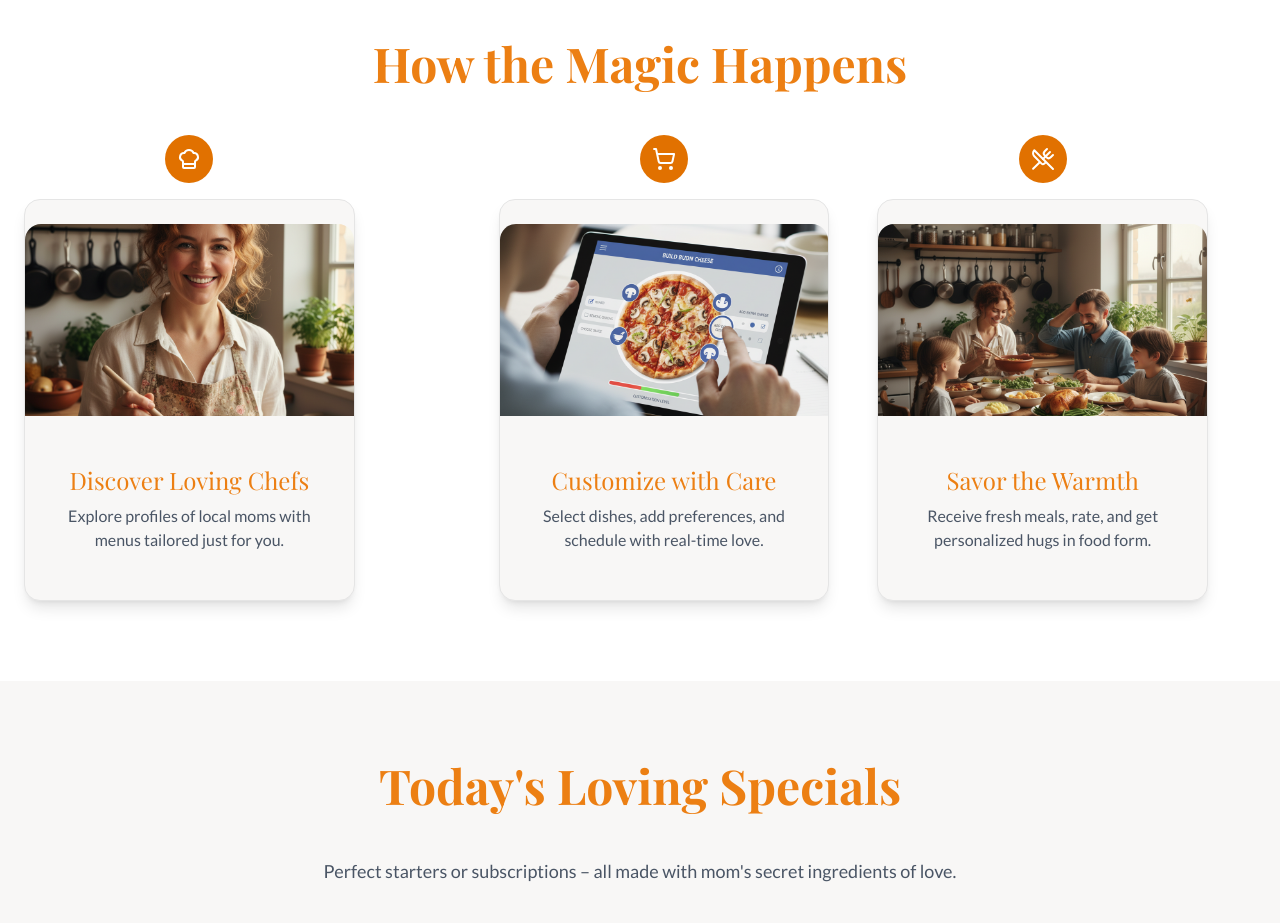
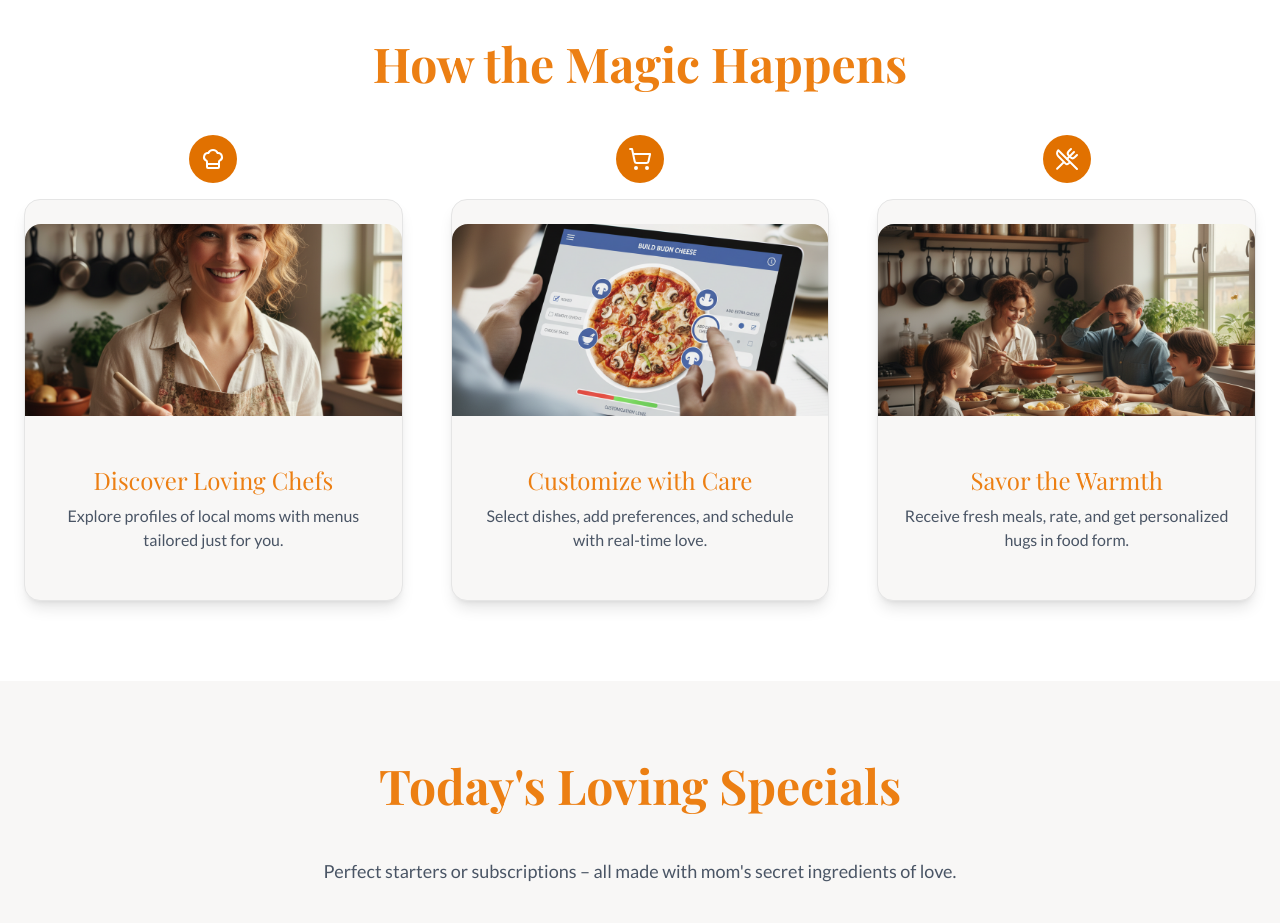
Before and after one commit to Amitkr77/momszyka, a Next.js app: page / in a window 1280 px wide. Shown: the part 1980-2903 px from the top of the page. Built offline with nearby package versions, Linux system fonts and the light colour scheme.

Commit message:
layout fixed

```diff
--- a/src/app/page.jsx
+++ b/src/app/page.jsx
@@ -460,9 +460,7 @@ const Momszyka = () => {
                   ].map((step, index) => (
                     <motion.div
                       key={index}
-                      className={`relative ${
-                        index % 2 === 0 ? "md:pr-12" : "md:pl-12"
-                      }`}
+                      className={`relative `}
                       variants={cardVariants}
                       initial="hidden"
                       viewport={{ once: true }}
```
